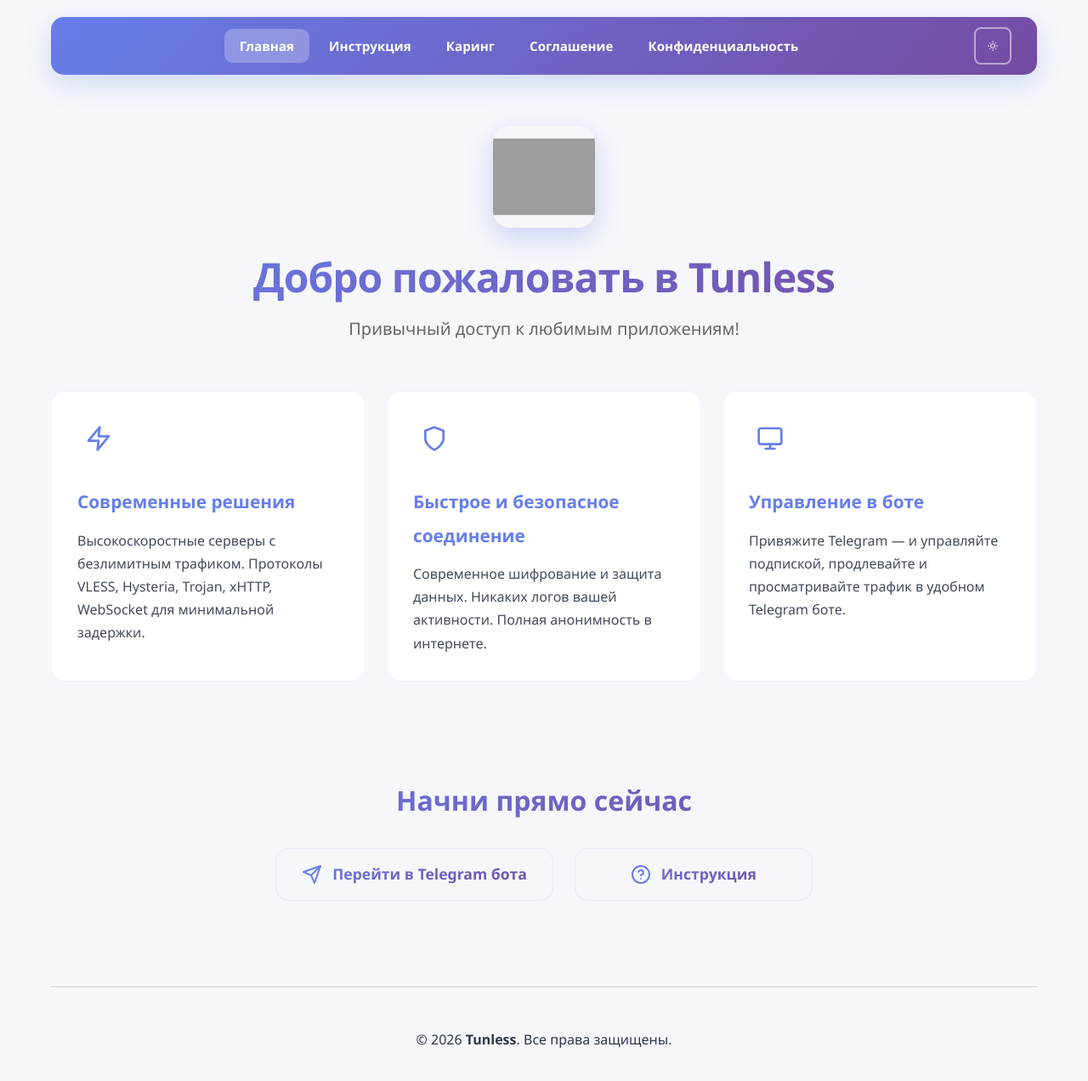
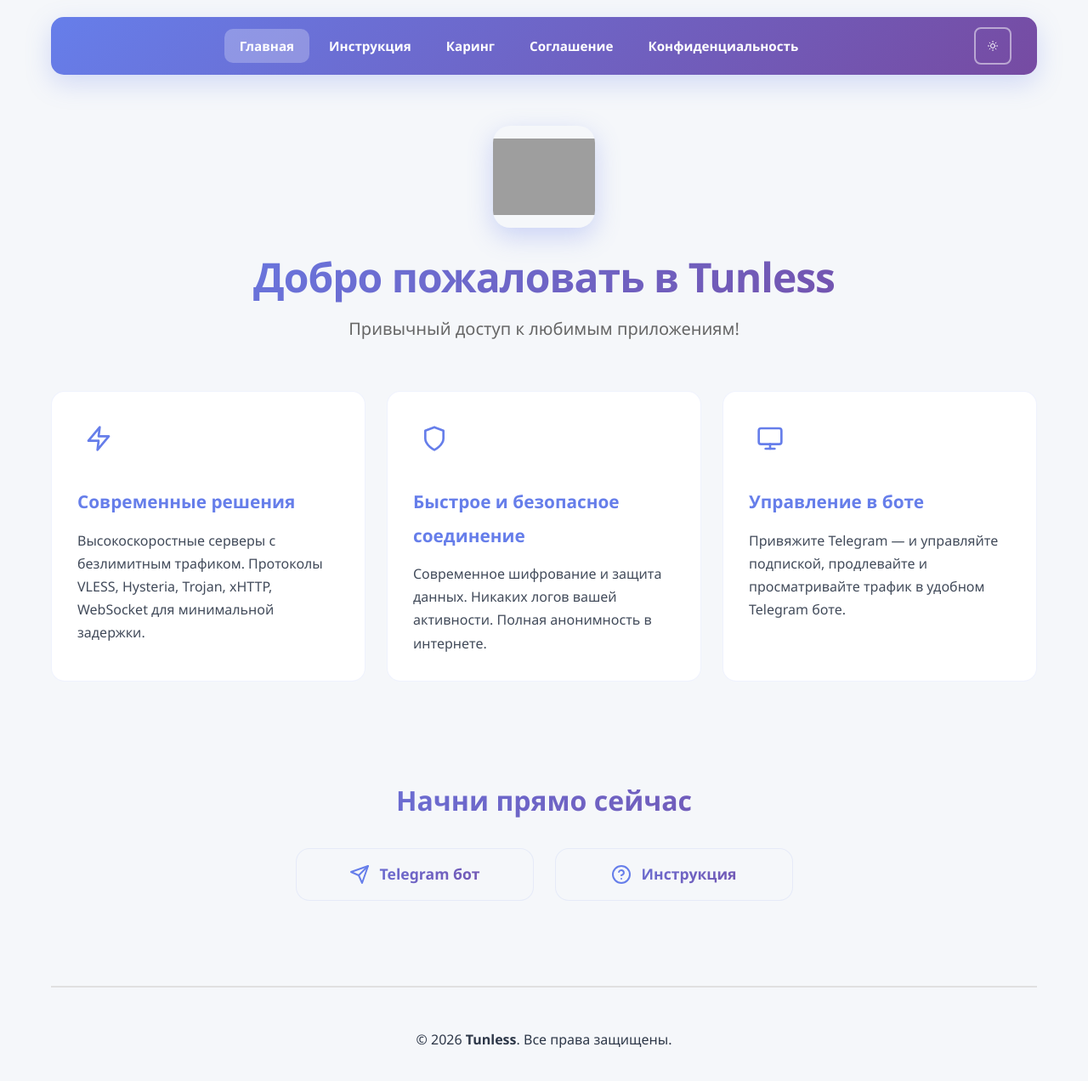
Before and after one commit to Michael-K-cloud/Tunless_Modern, a Jekyll site: the page built from index.md, in a window 1280 px wide and 1304 px high. Shown: the top 1272 px of the window at 85% size. Built offline with Jekyll 4.4.1, drawn with Linux system fonts in a browser that asks for light colours; grey boxes are pictures that could not be loaded.

Commit message:
Update index.md

```diff
--- a/index.md
+++ b/index.md
@@ -286,7 +286,7 @@ body.dark-mode .cta-button svg {
                 <line x1="22" y1="2" x2="11" y2="13"></line>
                 <polygon points="22 2 15 22 11 13 2 9 22 2"></polygon>
             </svg>
-            <span>Перейти в Telegram бота</span>
+            <span>Telegram бот</span>
         </a>
         <a href="/Tunless_Modern/setup.html" class="cta-button">
             <svg viewBox="0 0 24 24">
```
